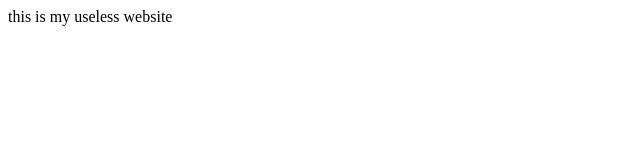
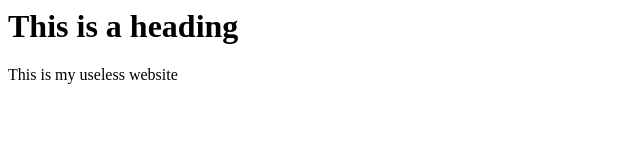
Before and after one commit to claireew02/claireew02.github.io, a plain HTML site: page index.html in a window 1280 px wide. Shown: the whole page, without its empty margins (0-640 px from the left). Drawn offline with Linux system fonts and the light colour scheme.

Commit message:
Made changes

```diff
--- a/index.html
+++ b/index.html
@@ -4,7 +4,8 @@
 </head>
 <body>
 
-<p> this is my useless website</p>
+<h1>This is a heading</h1>
+<p>This is my useless website</p>
 
 </body>
 </html>
```
